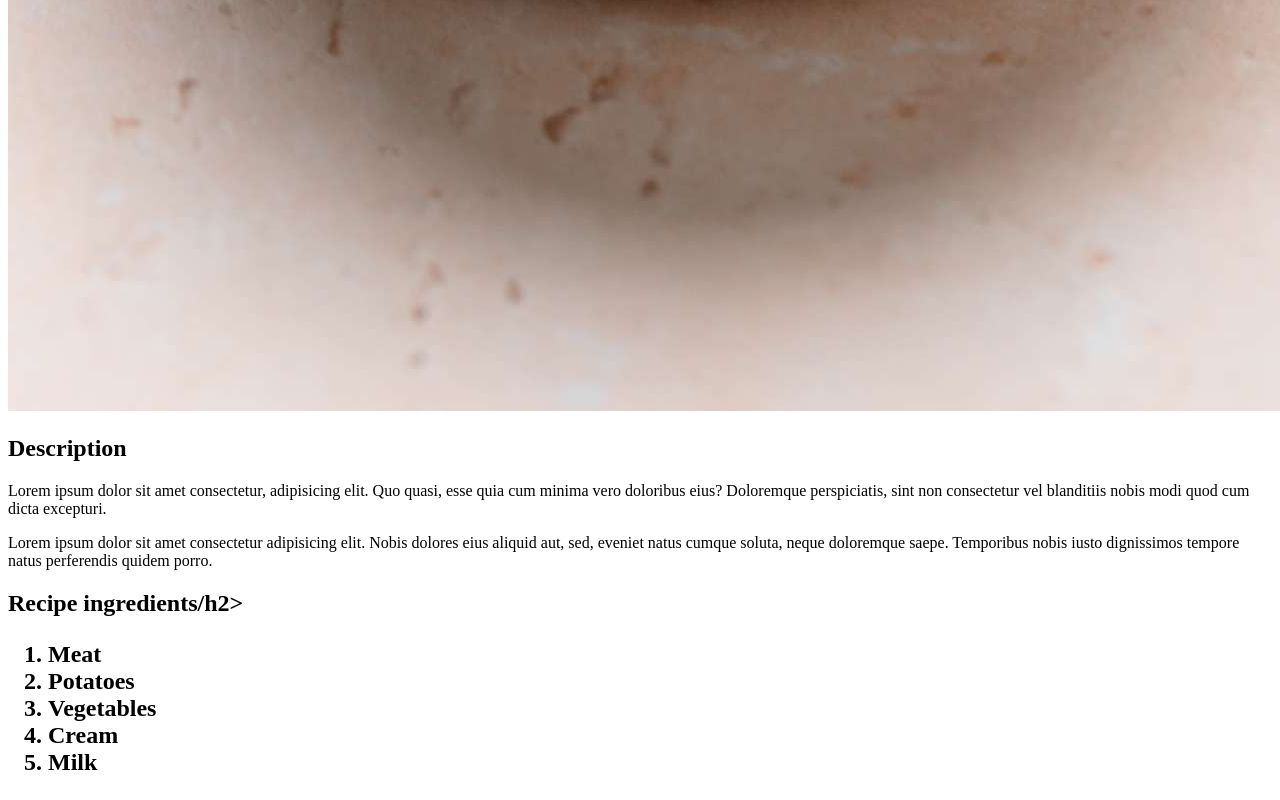
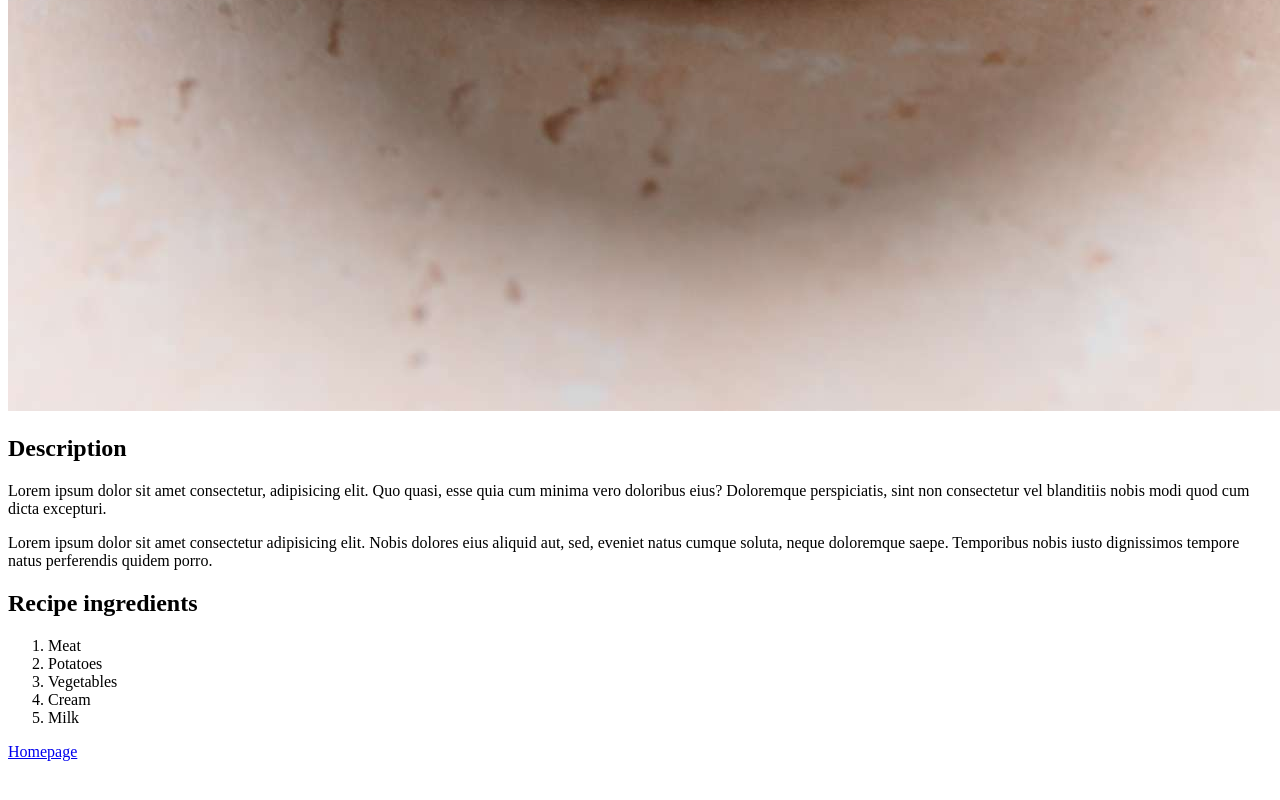
Before and after one commit to ahlinder/odin-recipes, a plain HTML site: page recipes/soup.html in a window 1280 px wide. Shown: the part 1919-2719 px from the top of the page. After the commit the page ends 2688 px from the top, so only its background shows below. Drawn offline with Linux system fonts and the light colour scheme.

Commit message:
Add 'back to  homepage' button

```diff
--- a/recipes/soup.html
+++ b/recipes/soup.html
@@ -13,7 +13,7 @@
     <p>Lorem ipsum dolor sit amet consectetur, adipisicing elit. Quo quasi, esse quia cum minima vero doloribus eius? Doloremque perspiciatis, sint non consectetur vel blanditiis nobis modi quod cum dicta excepturi.</p>
     <p>Lorem ipsum dolor sit amet consectetur adipisicing elit. Nobis dolores eius aliquid aut, sed, eveniet natus cumque soluta, neque doloremque saepe. Temporibus nobis iusto dignissimos tempore natus perferendis quidem porro.</p>
 
-    <h2>Recipe ingredients/h2>
+    <h2>Recipe ingredients</h2>
     <ol>
         <li>Meat</li>
         <li>Potatoes</li>
@@ -21,5 +21,6 @@
         <li>Cream</li>
         <li>Milk</li>
     </ol>
+    <a href="../index.html"> Homepage</a>
 </body>
 </html>
```
Also changed, not shown: recipes/lasagna.html (+1 -0 lines), recipes/meatballs.html (+1 -0 lines).
